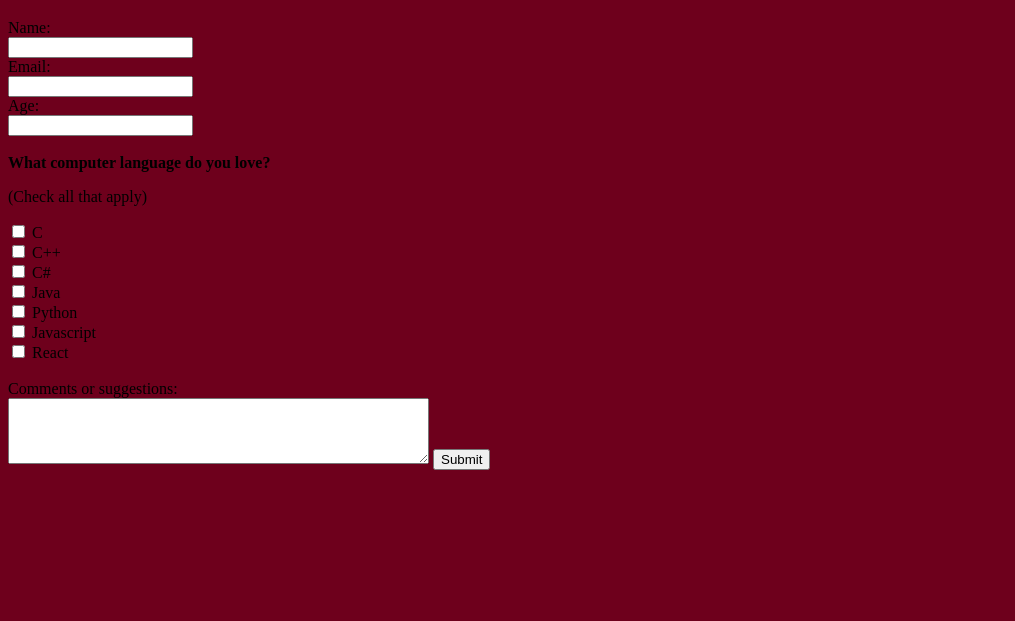
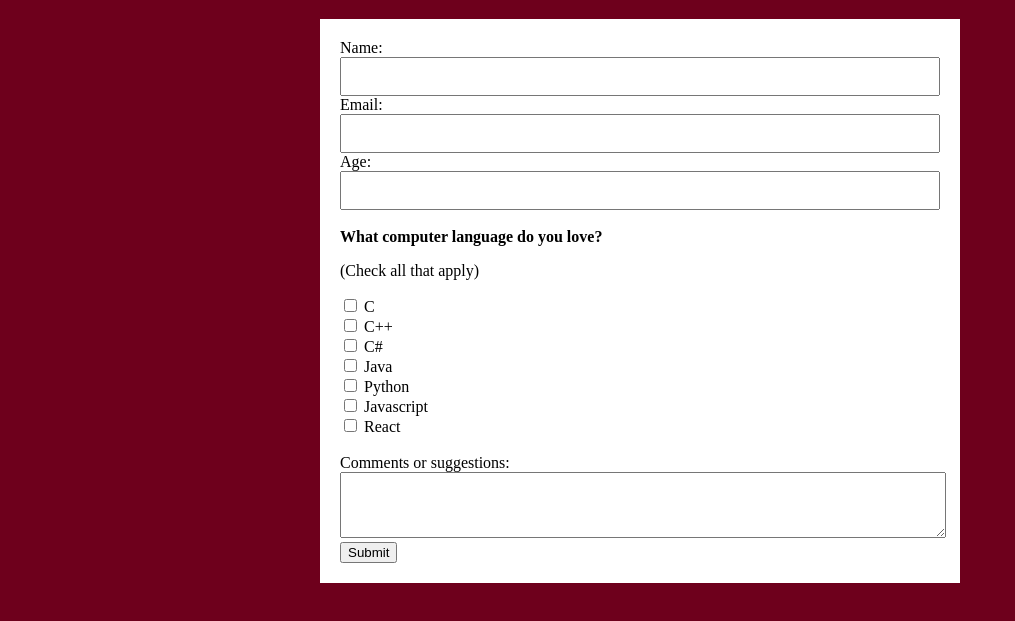
Before and after one commit to ChristineDelaVega/ChristineDelaVega.github.io, a plain HTML site: page form.html in a window 1280 px wide. Shown: the part 61-682 px from the top of the page, without its empty margins (0-1015 px from the left). Drawn offline with Linux system fonts and the light colour scheme.

Commit message:
Update form.html

```diff
--- a/form.html
+++ b/form.html
@@ -1,7 +1,7 @@
 <!DOCTYPE html>
 <html>
 <head>
-<link rel="stylesheet" href="temp.css">
+<link rel="stylesheet" href="format2.css">
 </head>
 <body style="background-color:#6E001C";>
 
```
